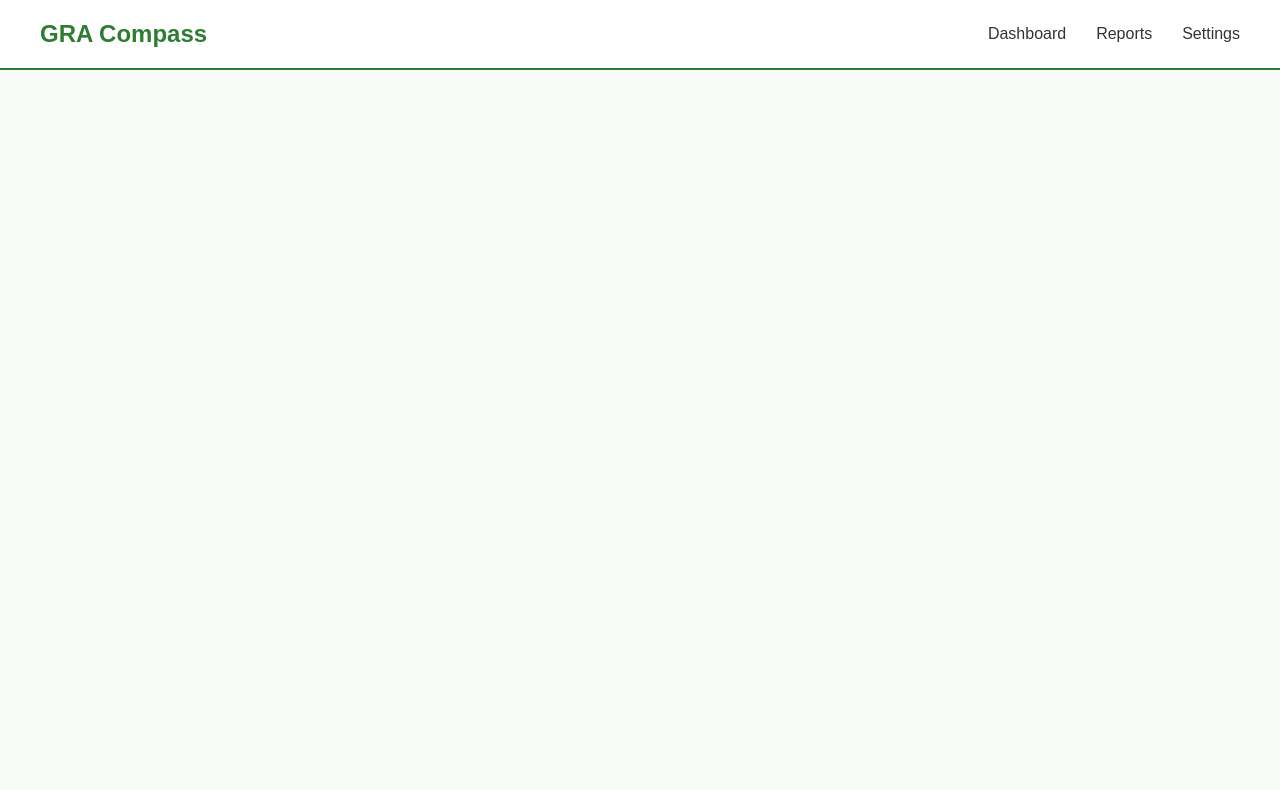
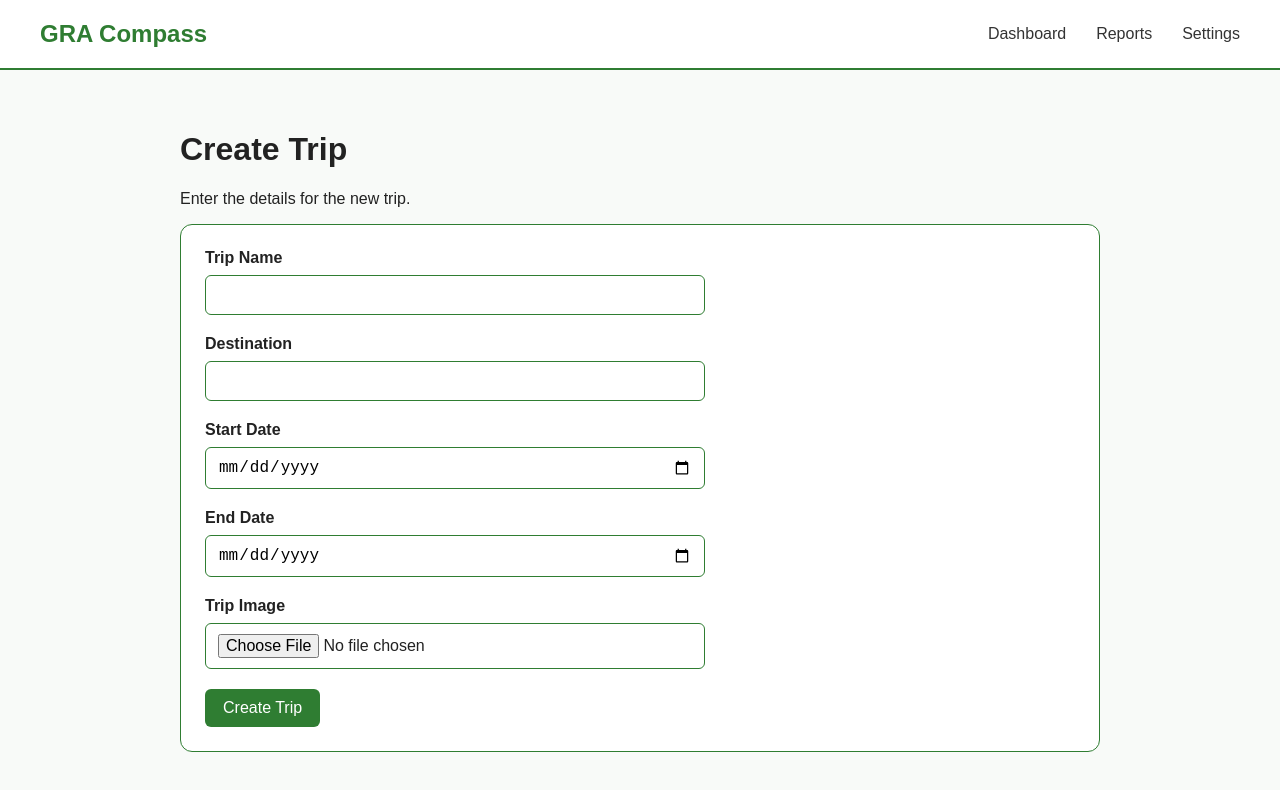
Before and after one commit to KenM66/gra-compass, a React (Vite) app in the folder gra-compass-react/: page /trips/create in a window 1280 px wide. Shown: the top 790 px of the page. Built offline with nearby package versions, Linux system fonts and the light colour scheme.

Commit message:
Add trip form was created with an image upload displayed on main dashboard.

```diff
--- a/gra-compass-react/src/App.jsx
+++ b/gra-compass-react/src/App.jsx
@@ -7,15 +7,18 @@ import RegistrationDetails from "./pages/RegistrationDetails";
 import Reports from "./pages/Reports";
 import Settings from "./pages/Settings";
 import TripManagement from "./pages/TripManagement";
+import CreateTrip from "./pages/CreateTrip";
+import { useState } from "react";
+import tripsData from "./data/mockTrips";
 
 const App = () => {
+  const [trips, setTrips] = useState(tripsData);
+
   return (
     <BrowserRouter>
       <Navbar />
 
       <Routes>
-        <Route path="/" element={<Dashboard />} />
-
         <Route
           path="/trips/:tripId/registrations"
           element={<Registrations />}
@@ -29,6 +32,12 @@ const App = () => {
         <Route path="/reports" element={<Reports />} />
         <Route path="/settings" element={<Settings />} />
         <Route path="/trips/:tripId/manage" element={<TripManagement />} />
+
+        <Route
+          path="/trips/create"
+          element={<CreateTrip setTrips={setTrips} />}
+        />
+        <Route path="/" element={<Dashboard trips={trips} />} />
       </Routes>
     </BrowserRouter>
   );
--- /dev/null
+++ b/gra-compass-react/src/components/CreateTrip.css
@@ -0,0 +1,55 @@
+.create-trip-page {
+  max-width: 1000px;
+  margin: 0 auto;
+  padding: 40px;
+}
+
+.create-trip-page form {
+  background-color: white;
+  border: 1px solid #2f7d32;
+  border-radius: 12px;
+  padding: 24px;
+}
+
+.create-trip-page form > div {
+  margin-bottom: 20px;
+}
+
+.create-trip-page label {
+  display: block;
+  margin-bottom: 8px;
+  font-weight: 600;
+}
+
+.create-trip-page input {
+  width: 100%;
+  max-width: 500px;
+  padding: 10px 12px;
+  font-size: 16px;
+  border: 1px solid #2f7d32;
+  border-radius: 6px;
+}
+
+.trip-image-preview {
+  display: block;
+  width: 300px;
+  height: 180px;
+  object-fit: cover;
+  margin-top: 12px;
+  border: 1px solid #2f7d32;
+  border-radius: 8px;
+}
+
+.create-trip-page button {
+  padding: 10px 18px;
+  background-color: #2f7d32;
+  color: white;
+  border: none;
+  border-radius: 6px;
+  cursor: pointer;
+  font-size: 16px;
+}
+
+.create-trip-page button:hover {
+  background-color: #256628;
+}
--- a/gra-compass-react/src/components/TripCard.css
+++ b/gra-compass-react/src/components/TripCard.css
@@ -44,3 +44,9 @@
 .trip-card-content button:hover {
   background-color: #256628;
 }
+.trip-card-image img {
+  width: 100%;
+  height: 100%;
+  object-fit: cover;
+  display: block;
+}
--- a/gra-compass-react/src/components/TripCard.jsx
+++ b/gra-compass-react/src/components/TripCard.jsx
@@ -8,6 +8,7 @@ const TripCard = ({
   startDate,
   endDate,
   registrationCount,
+  imagePreview,
 }) => {
   const navigate = useNavigate();
 
@@ -17,7 +18,9 @@ const TripCard = ({
 
   return (
     <div className="trip-card">
-      <div className="trip-card-image">Trip Image</div>
+      <div className="trip-card-image">
+        {imagePreview ? <img src={imagePreview} alt={name} /> : "Trip Image"}
+      </div>
 
       <div className="trip-card-content">
         <h3>{name}</h3>
--- /dev/null
+++ b/gra-compass-react/src/pages/CreateTrip.jsx
@@ -0,0 +1,121 @@
+import { useState } from "react";
+import "../components/CreateTrip.css";
+import { useNavigate } from "react-router-dom";
+
+const CreateTrip = ({ setTrips }) => {
+  const [tripName, setTripName] = useState("");
+  const [destination, setDestination] = useState("");
+  const [startDate, setStartDate] = useState("");
+  const [endDate, setEndDate] = useState("");
+  const [tripImage, setTripImage] = useState(null);
+  const [imagePreview, setImagePreview] = useState("");
+
+  const navigate = useNavigate();
+
+  const handleSubmit = (event) => {
+    event.preventDefault();
+
+    if (!tripName.trim() || !destination.trim() || !startDate || !endDate) {
+      alert("Trip name, destination, start date, and end date are required.");
+      return;
+    }
+
+    const newTrip = {
+      id: Date.now(),
+      name: tripName.trim(),
+      destination: destination.trim(),
+      startDate,
+      endDate,
+      registrationCount: 0,
+      imagePreview,
+    };
+
+    setTrips((currentTrips) => [...currentTrips, newTrip]);
+
+    navigate("/");
+  };
+
+  return (
+    <main className="create-trip-page">
+      <h1>Create Trip</h1>
+      <p>Enter the details for the new trip.</p>
+
+      <form onSubmit={handleSubmit}>
+        <div>
+          <label htmlFor="tripName">Trip Name</label>
+
+          <input
+            id="tripName"
+            type="text"
+            value={tripName}
+            onChange={(event) => setTripName(event.target.value)}
+          />
+        </div>
+
+        <div>
+          <label htmlFor="destination">Destination</label>
+
+          <input
+            id="destination"
+            type="text"
+            value={destination}
+            onChange={(event) => setDestination(event.target.value)}
+          />
+        </div>
+
+        <div>
+          <label htmlFor="startDate">Start Date</label>
+
+          <input
+            id="startDate"
+            type="date"
+            value={startDate}
+            onChange={(event) => setStartDate(event.target.value)}
+          />
+        </div>
+
+        <div>
+          <label htmlFor="endDate">End Date</label>
+
+          <input
+            id="endDate"
+            type="date"
+            value={endDate}
+            onChange={(event) => setEndDate(event.target.value)}
+          />
+        </div>
+        <div>
+          <label htmlFor="tripImage">Trip Image</label>
+
+          <input
+            id="tripImage"
+            type="file"
+            accept="image/*"
+            onChange={(event) => {
+              const file = event.target.files[0];
+
+              setTripImage(file);
+
+              if (file) {
+                setImagePreview(URL.createObjectURL(file));
+              } else {
+                setImagePreview("");
+              }
+            }}
+          />
+          {imagePreview && (
+            <img
+              src={imagePreview}
+              alt="Trip preview"
+              className="trip-image-preview"
+            />
+          )}
+        </div>
+
+        <button type="submit">Create Trip</button>
+      </form>
+    </main>
+  );
+};
+
+export default CreateTrip;
--- a/gra-compass-react/src/pages/Dashboard.jsx
+++ b/gra-compass-react/src/pages/Dashboard.jsx
@@ -1,15 +1,22 @@
 import TripCard from "../components/TripCard";
 import "../components/Dashboard.css";
-import trips from "../data/mockTrips";
 
-const Dashboard = () => {
+import { useNavigate } from "react-router-dom";
+
+const Dashboard = ({ trips }) => {
+  const navigate = useNavigate();
   return (
     <main className="dashboard">
       <div className="dashboard-header">
         <h1>Trips</h1>
         <p>Select a trip to view and manage its registrations.</p>
 
-        <button className="create-trip-button">Create Trip</button>
+        <button
+          className="create-trip-button"
+          onClick={() => navigate("/trips/create")}
+        >
+          Create Trip
+        </button>
       </div>
 
       <section className="trips-section">
@@ -25,6 +32,7 @@ const Dashboard = () => {
               startDate={trip.startDate}
               endDate={trip.endDate}
               registrationCount={trip.registrationCount}
+              imagePreview={trip.imagePreview}
             />
           ))}
         </div>
```
